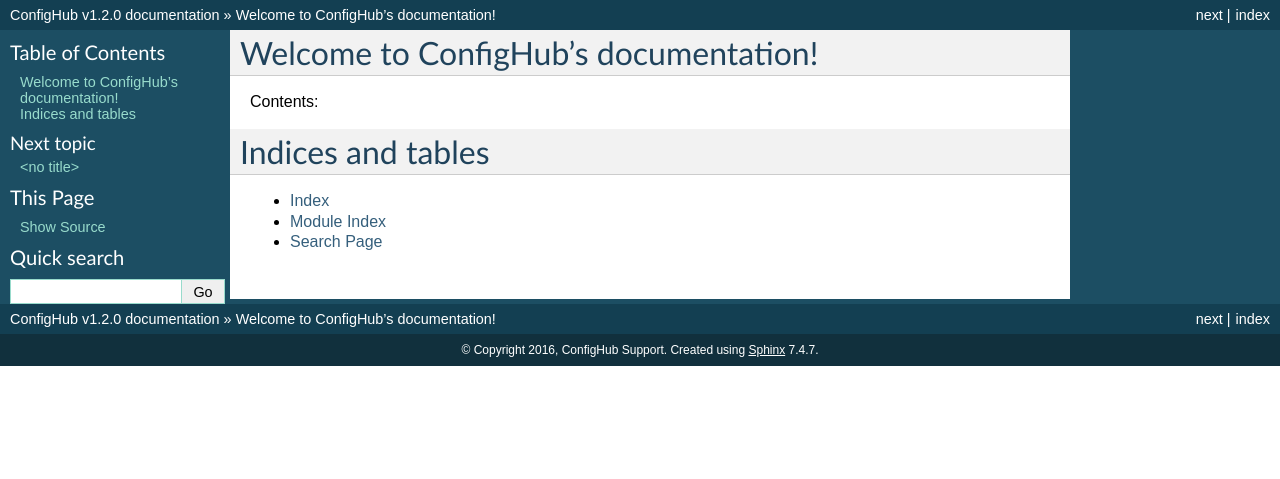
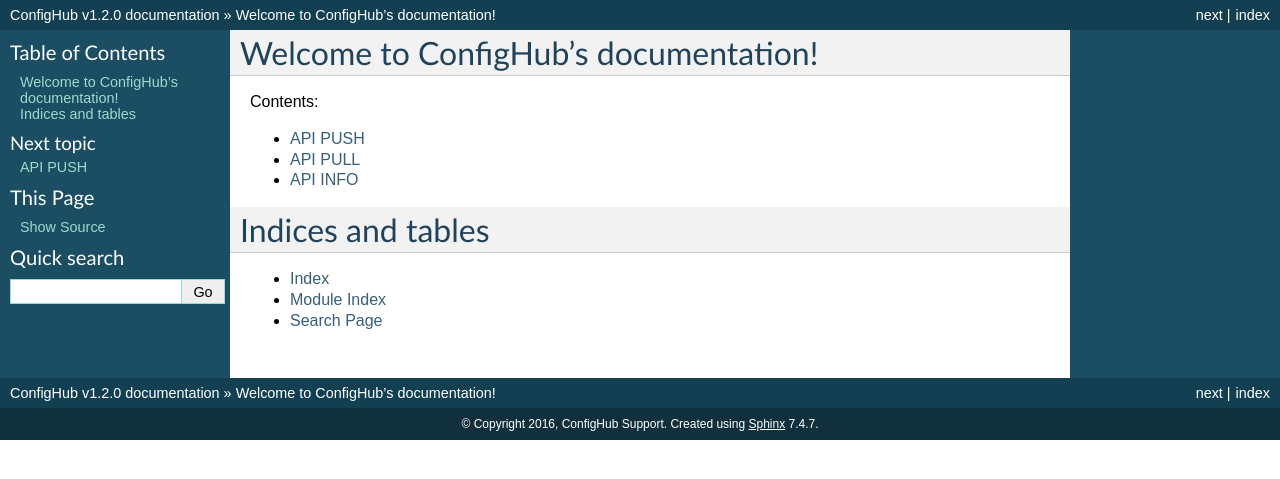
Before and after one commit to ConfigHubPub/Docs, a Sphinx documentation site: the page built from documentation/index.rst, in a window 1280 px wide. Shown: the top 479 px of the page. Built offline with Sphinx 7.4.7, drawn with Linux system fonts in a browser that asks for light colours; pages that are not in the unit, such as notebooks, are missing from menus.

Commit message:
structure

```diff
--- a/documentation/index.rst
+++ b/documentation/index.rst
@@ -11,8 +11,9 @@ Contents:
 .. toctree::
    :maxdepth: 3
 
-   pages/rest/api
-
+   pages/rest/PUSH
+   pages/rest/PULL
+   pages/rest/INFO
 
 
 Indices and tables
```
